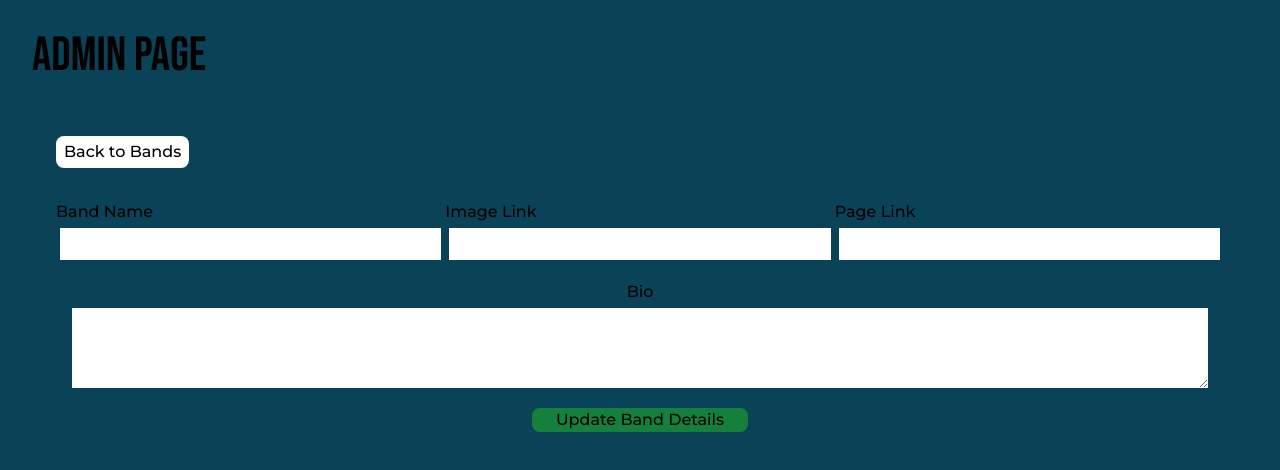
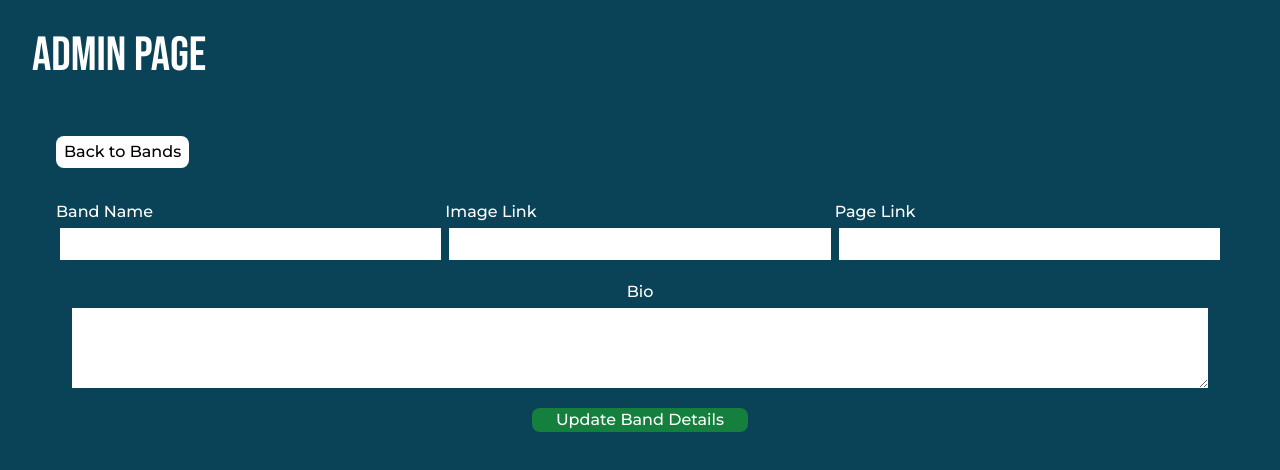
Before and after one commit to BRGuitar/porchfest-app, a Next.js app: page /admin/bands/1 in a window 1280 px wide. Shown: the top 470 px of the page. Built offline with nearby package versions, Linux system fonts and the light colour scheme; no server answers; the database is empty.

Commit message:
Fixing black/white text

```diff
--- a/src/app/admin/layout.tsx
+++ b/src/app/admin/layout.tsx
@@ -4,7 +4,7 @@ const bebas = Bebas_Neue({ weight: '400', subsets: ['latin'] });
 export default function Layout({ children }: { children: React.ReactNode }) {
   return (
     <main className={bebas.className + ' p-8'}>
-      <span className='w-screen text-5xl'>Admin Page</span>
+      <span className='w-screen text-5xl text-white'>Admin Page</span>
       <span>{children}</span>
     </main>
   );
--- a/src/app/admin/page.tsx
+++ b/src/app/admin/page.tsx
@@ -5,7 +5,7 @@ const montserrat = Montserrat({ weight: '500', subsets: ['latin'] });
 
 export default function Admin() {
   return (
-    <div className={montserrat.className + ' flex flex-col p-6'}>
+    <div className={montserrat.className + ' flex flex-col p-6 text-white'}>
       <span>ACTIONS</span>
       <div className='flex flex-row'>
         <Link
--- a/src/app/ui/AddBandToBandList.tsx
+++ b/src/app/ui/AddBandToBandList.tsx
@@ -24,7 +24,7 @@ async function create(formData: FormData) {
 export default function AddBandToBandListForm() {
   return (
     <form action={create}>
-      <div className='flex flex-row justify-around'>
+      <div className='flex flex-row justify-around text-white'>
         <div className='flex w-1/3 flex-col'>
           <span>Band Name</span>
           <input className='m-1 p-1 text-black' type='text' name='Band' />
@@ -38,7 +38,7 @@ export default function AddBandToBandListForm() {
           <input className='m-1 p-1 text-black' type='text' name='PageLink' />
         </div>
       </div>
-      <div className='flex flex-col items-center p-4'>
+      <div className='flex flex-col items-center p-4 text-white'>
         <div className='flex w-full flex-col items-center'>
           <span>Bio</span>
           <textarea className='m-1 w-full p-1 text-black' rows={3} name='Bio' />
--- a/src/app/ui/AddBandToSchedule.tsx
+++ b/src/app/ui/AddBandToSchedule.tsx
@@ -24,7 +24,7 @@ async function create(formData: FormData) {
 export default function AddBandToScheduleForm() {
   return (
     <form action={create}>
-      <div className='flex flex-row flex-wrap justify-around'>
+      <div className='flex flex-row flex-wrap justify-around text-white'>
         <div className='flex w-1/2 flex-col'>
           <span>Band</span>
           <input className='m-1 p-1 text-black' type='text' name='Band' />
--- a/src/app/ui/UpdateBandForm.tsx
+++ b/src/app/ui/UpdateBandForm.tsx
@@ -26,7 +26,7 @@ export default function UpdateBandForm({
   return (
     <form action={create}>
       <input className='hidden' type='text' readOnly value={id} name='BandId' />
-      <div className='flex flex-row justify-around'>
+      <div className='flex flex-row justify-around text-white'>
         <div className='flex w-1/3 flex-col'>
           <span>Band Name</span>
           <input
@@ -55,7 +55,7 @@ export default function UpdateBandForm({
           />
         </div>
       </div>
-      <div className='flex flex-col items-center p-4'>
+      <div className='flex flex-col items-center p-4 text-white'>
         <div className='flex w-full flex-col items-center'>
           <span>Bio</span>
           <textarea
--- a/src/app/ui/UpdateScheduleForm.tsx
+++ b/src/app/ui/UpdateScheduleForm.tsx
@@ -46,7 +46,7 @@ export default function UpdateScheduleForm({
         value={id}
         name='PerformanceId'
       />
-      <div className='flex flex-row justify-around'>
+      <div className='flex flex-row justify-around text-white'>
         <div className='flex w-1/3 flex-col'>
           <span>Band Name</span>
           <input
@@ -75,7 +75,7 @@ export default function UpdateScheduleForm({
           />
         </div>
       </div>
-      <div className='flex flex-col items-center p-4'>
+      <div className='flex flex-col items-center p-4 text-white'>
         <div className='flex w-full flex-col items-center'>
           <span>Location</span>
           <textarea
```
